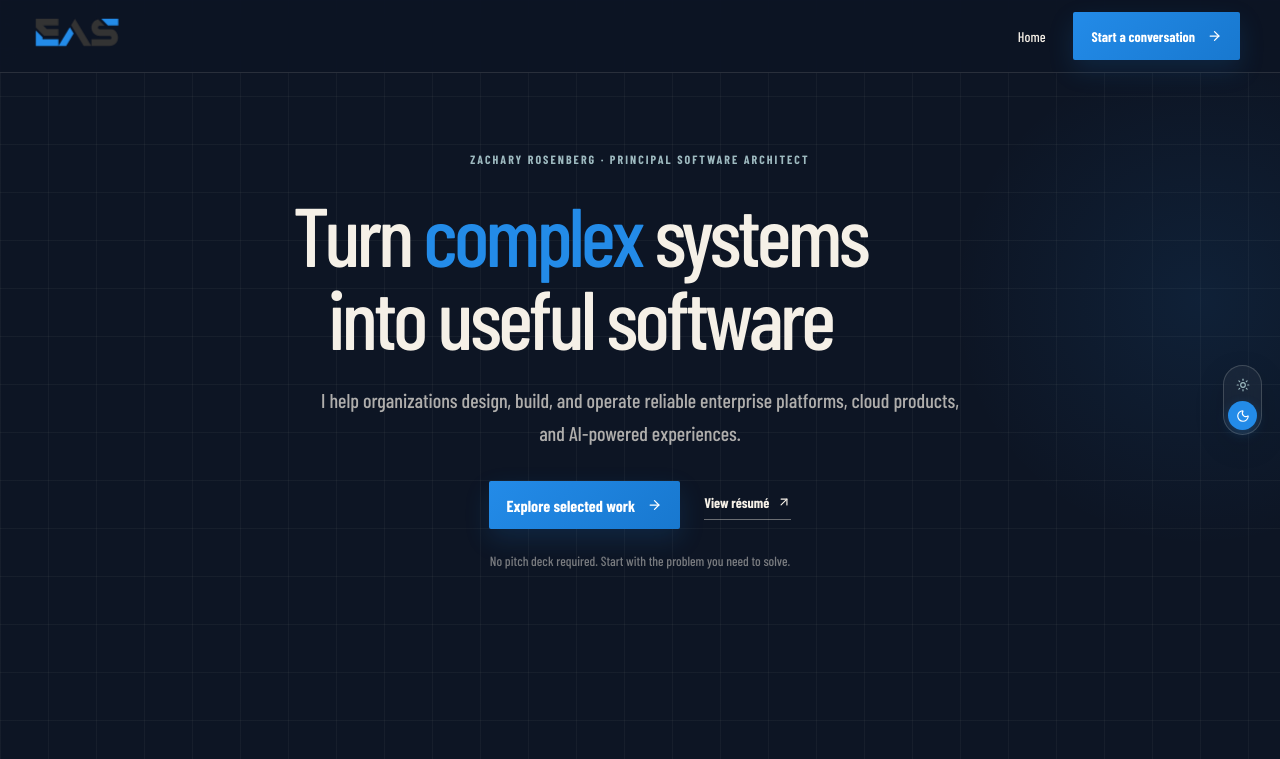
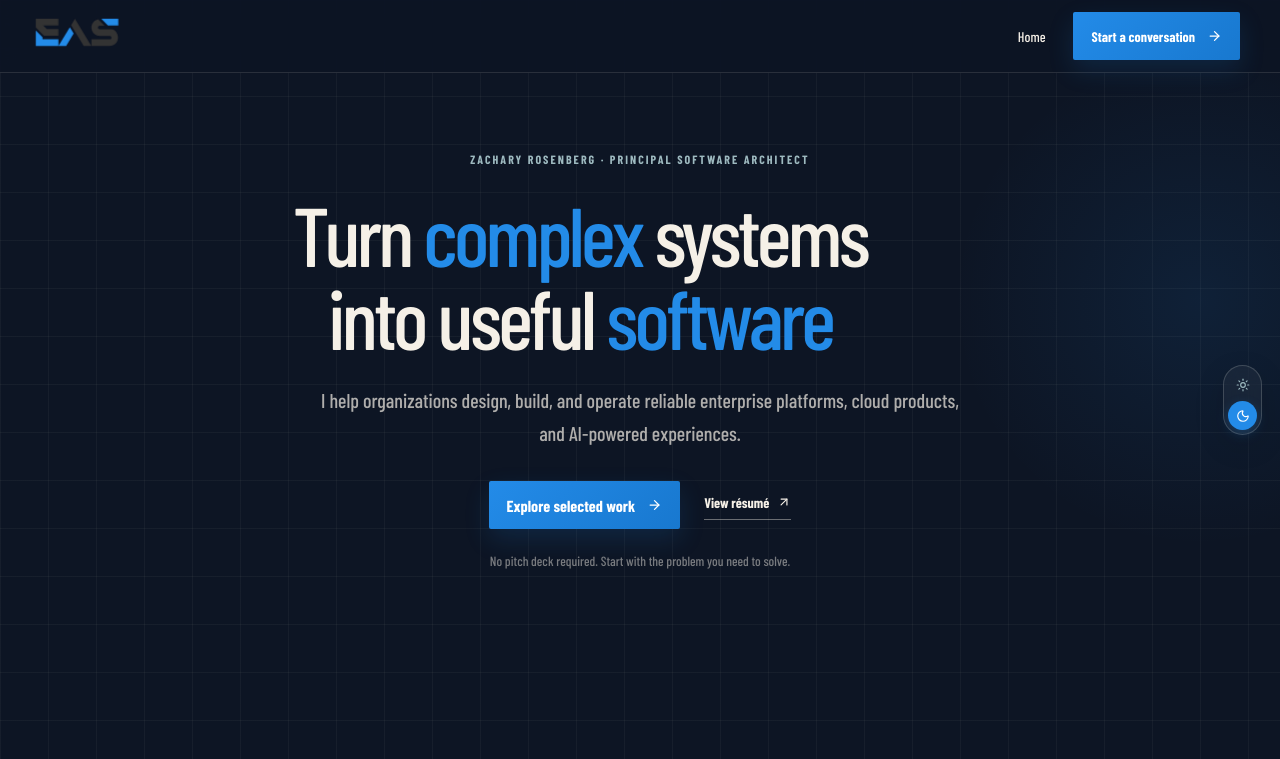
Before and after one commit to kevin-lim-0919/zach-portfolio, a React (Vite) app: page / in a window 1280 px wide. Shown: the top 759 px of the page. Built offline with nearby package versions, Linux system fonts and the light colour scheme.

Commit message:
Highlight software in hero title

```diff
--- a/src/main.jsx
+++ b/src/main.jsx
@@ -494,7 +494,7 @@ function App() {
                 Zachary Rosenberg · Principal Software Architect
               </div>
               <h1>
-                Turn <em>complex</em> systems into useful software
+                Turn <em>complex</em> systems into useful <em>software</em>
               </h1>
               <p>
                 I help organizations design, build, and operate reliable
```
Also changed, not shown: 2 other files (tests, documents, lock files or other folders).
